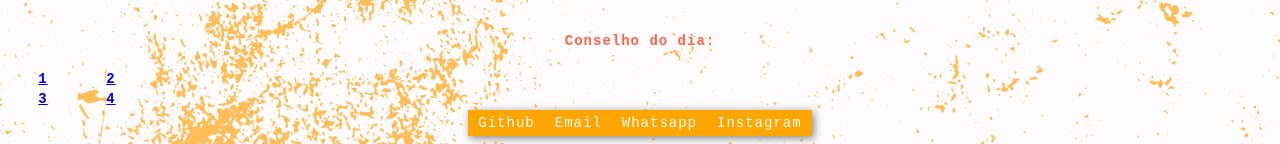
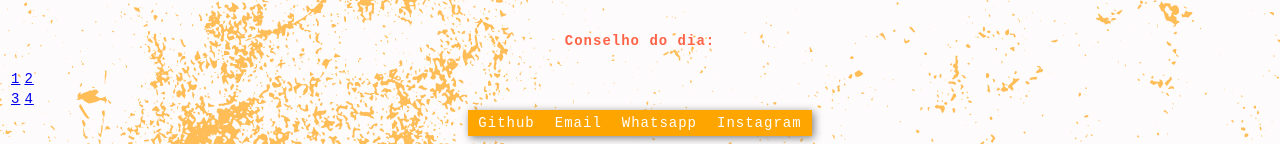
Before and after one commit to luccarendall/fundametal-lessons-learned, a website: page index.html in a window 1280 px wide. Shown: the part 1211-1355 px from the top of the page. Drawn offline with Linux system fonts and the light colour scheme.

Commit message:
Requisito 11 ok - oh gloria

```diff
--- a/index.html
+++ b/index.html
@@ -80,12 +80,12 @@
                 Conselho do dia:
             </h4>
             <tr>
-              <th><a href="https://static.imgs.app/content/assetz/uploads/2018/08/memes-whatsapp-e-redes-sociais-349.jpg" target="_blank">1</a></th>
-              <th><a href="https://i.pinimg.com/736x/fd/49/05/fd49050fa52b2fea7a7f78c7690cdcaa.jpg" target="_blank">2</a></th>
+              <td><a href="https://static.imgs.app/content/assetz/uploads/2018/08/memes-whatsapp-e-redes-sociais-349.jpg" target="_blank">1</a></th>
+              <td><a href="https://i.pinimg.com/736x/fd/49/05/fd49050fa52b2fea7a7f78c7690cdcaa.jpg" target="_blank">2</a></th>
             </tr>
             <tr>
-              <th><a href="https://i.pinimg.com/736x/e0/1b/20/e01b2024e577046162ee17feae2260c2.jpg" target="_blank">3</a></th>
-              <th><a href="https://i.redd.it/tybb0i8vrfd41.jpg" target="_blank">4</a></th>
+              <td><a href="https://i.pinimg.com/736x/e0/1b/20/e01b2024e577046162ee17feae2260c2.jpg" target="_blank">3</a></th>
+              <td><a href="https://i.redd.it/tybb0i8vrfd41.jpg" target="_blank">4</a></th>
               </tr>
         </table>
 </section>
```
